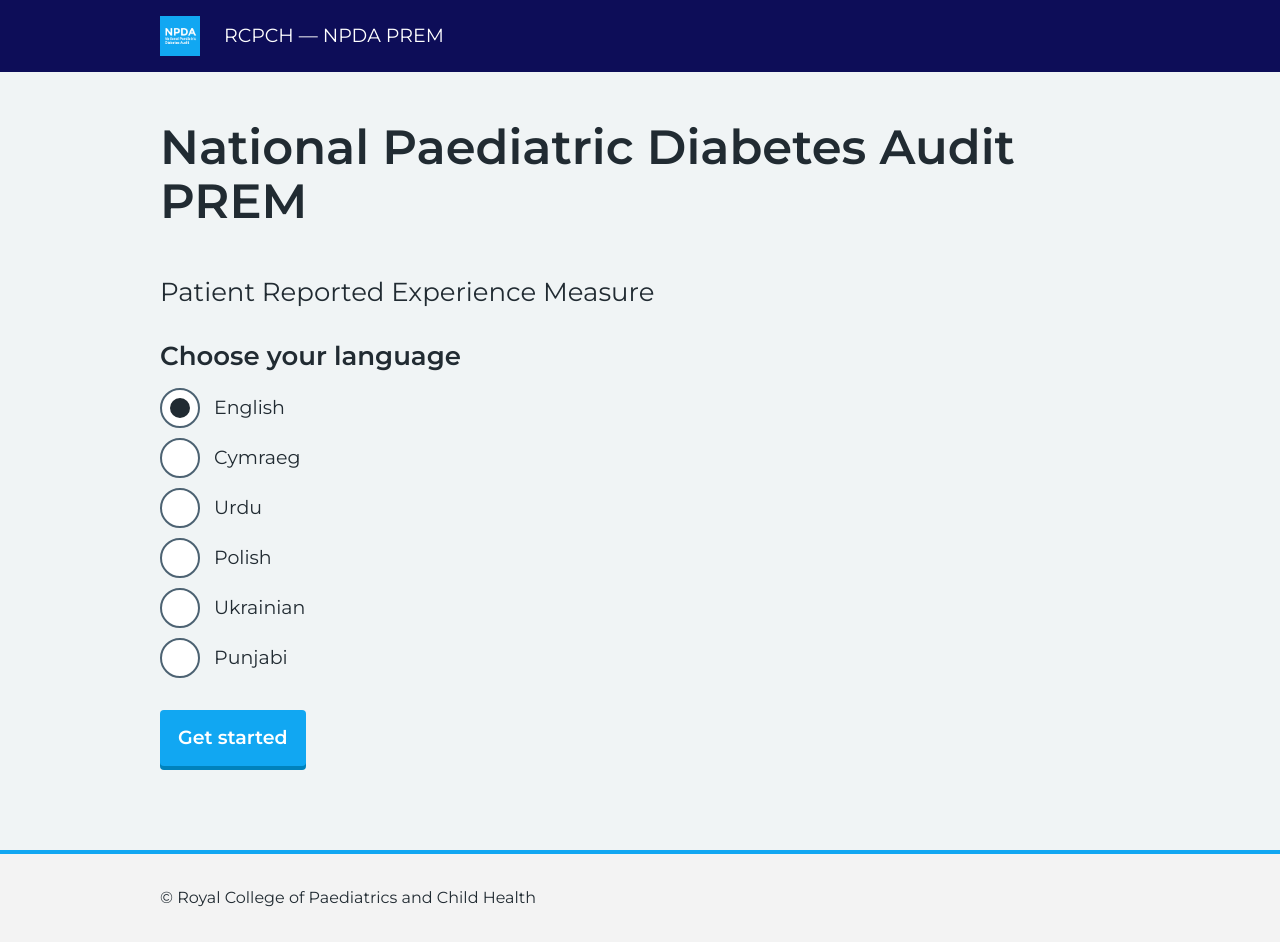
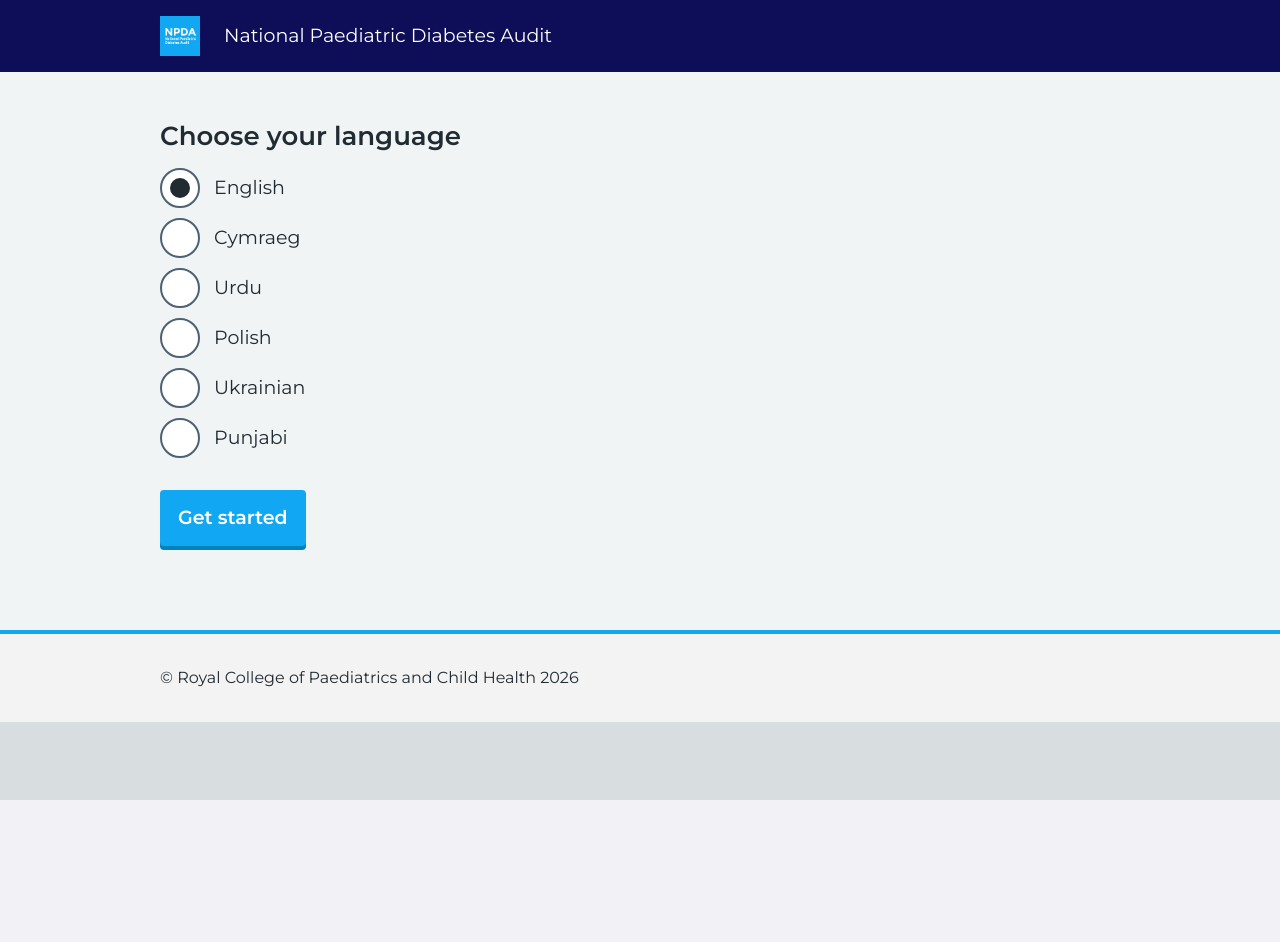
Before and after one commit to rcpch/npda-prem, a Django app: page / in a window 1280 px wide. After the commit the page ends 800 px from the top, so only its background shows below. Run offline with Django 5.2, Linux system fonts and the light colour scheme.

Commit message:
Remove hallucinated content

```diff
--- a/submissions/templates/submissions/child_form.html
+++ b/submissions/templates/submissions/child_form.html
@@ -10,9 +10,6 @@
     {% trans "Go back" %}
   </a>
 </div>
-
-<h1>{% trans "Young person survey" %}</h1>
-<p class="nhsuk-body-l">{% trans "Please answer the following questions about your experience at school since being diagnosed with diabetes." %}</p>
 
 {% include "submissions/_form_nav.html" %}
 
--- a/submissions/templates/submissions/clinic.html
+++ b/submissions/templates/submissions/clinic.html
@@ -10,9 +10,6 @@
     {% trans "Go back" %}
   </a>
 </div>
-
-<h1>{% trans "National Paediatric Diabetes Audit PREM" %}</h1>
-<p class="nhsuk-body-l">{% trans "Patient Reported Experience Measure" %}</p>
 
 <form method="post" novalidate>
   {% csrf_token %}
--- a/submissions/templates/submissions/form.html
+++ b/submissions/templates/submissions/form.html
@@ -15,9 +15,6 @@
 
 <div class="nhsuk-form-group">
   <fieldset class="nhsuk-fieldset">
-    <legend class="nhsuk-fieldset__legend nhsuk-fieldset__legend--m">
-      {% trans "Please select one of the following" %}
-    </legend>
     <div class="nhsuk-radios">
       <div class="nhsuk-radios__item">
         <input class="nhsuk-radios__input" id="role-cyp" name="role" type="radio" value="cyp">
--- a/submissions/templates/submissions/landing.html
+++ b/submissions/templates/submissions/landing.html
@@ -2,8 +2,6 @@
 {% load i18n %}
 
 {% block content %}
-<h1>{% trans "National Paediatric Diabetes Audit PREM" %}</h1>
-<p class="nhsuk-body-l">{% trans "Patient Reported Experience Measure" %}</p>
 
 <div class="nhsuk-form-group">
   <fieldset class="nhsuk-fieldset">
--- a/submissions/templates/submissions/parent_form.html
+++ b/submissions/templates/submissions/parent_form.html
@@ -10,9 +10,6 @@
     {% trans "Go back" %}
   </a>
 </div>
-
-<h1>{% trans "Parent/carer survey" %}</h1>
-<p class="nhsuk-body-l">{% trans "Please answer the following questions about your child's experience at school since being diagnosed with diabetes." %}</p>
 
 {% include "submissions/_form_nav.html" %}
 
--- a/templates/base.html
+++ b/templates/base.html
@@ -5,7 +5,7 @@
 <head>
   <meta charset="utf-8">
   <meta name="viewport" content="width=device-width, initial-scale=1">
-  <title>{% block title %}NPDA PREM{% endblock %}</title>
+  <title>{% block title %}National Paediatric Diabetes Audit - Parent and Patient Reported Experience Measures{% endblock %}</title>
   <link rel="preconnect" href="https://fonts.googleapis.com">
   <link rel="preconnect" href="https://fonts.gstatic.com" crossorigin>
   <link rel="stylesheet" href="https://fonts.googleapis.com/css2?family=Montserrat:ital,wght@0,300;0,400;0,500;0,600;0,700;1,400&display=swap">
@@ -22,7 +22,7 @@
       <div class="nhsuk-header__service">
         <a class="nhsuk-header__service-logo" href="/" aria-label="NPDA PREM homepage">
           <img src="{% static 'images/npda-logo.png' %}" alt="NPDA" height="40" style="vertical-align: middle; {% if LANGUAGE_CODE == 'ur' %}margin-left: 8px;{% else %}margin-right: 8px;{% endif %}">
-          <span class="nhsuk-header__service-name">RCPCH &mdash; NPDA PREM</span>
+          <span class="nhsuk-header__service-name">National Paediatric Diabetes Audit</span>
         </a>
       </div>
     </div>
@@ -37,7 +37,7 @@
   <footer class="nhsuk-footer" role="contentinfo">
     <div class="nhsuk-width-container">
       <div class="nhsuk-footer__meta">
-        <p class="nhsuk-body-s">&copy; Royal College of Paediatrics and Child Health</p>
+        <p class="nhsuk-body-s">&copy; Royal College of Paediatrics and Child Health 2026</p>
       </div>
     </div>
   </footer>
```
Also changed, not shown: README.md.
